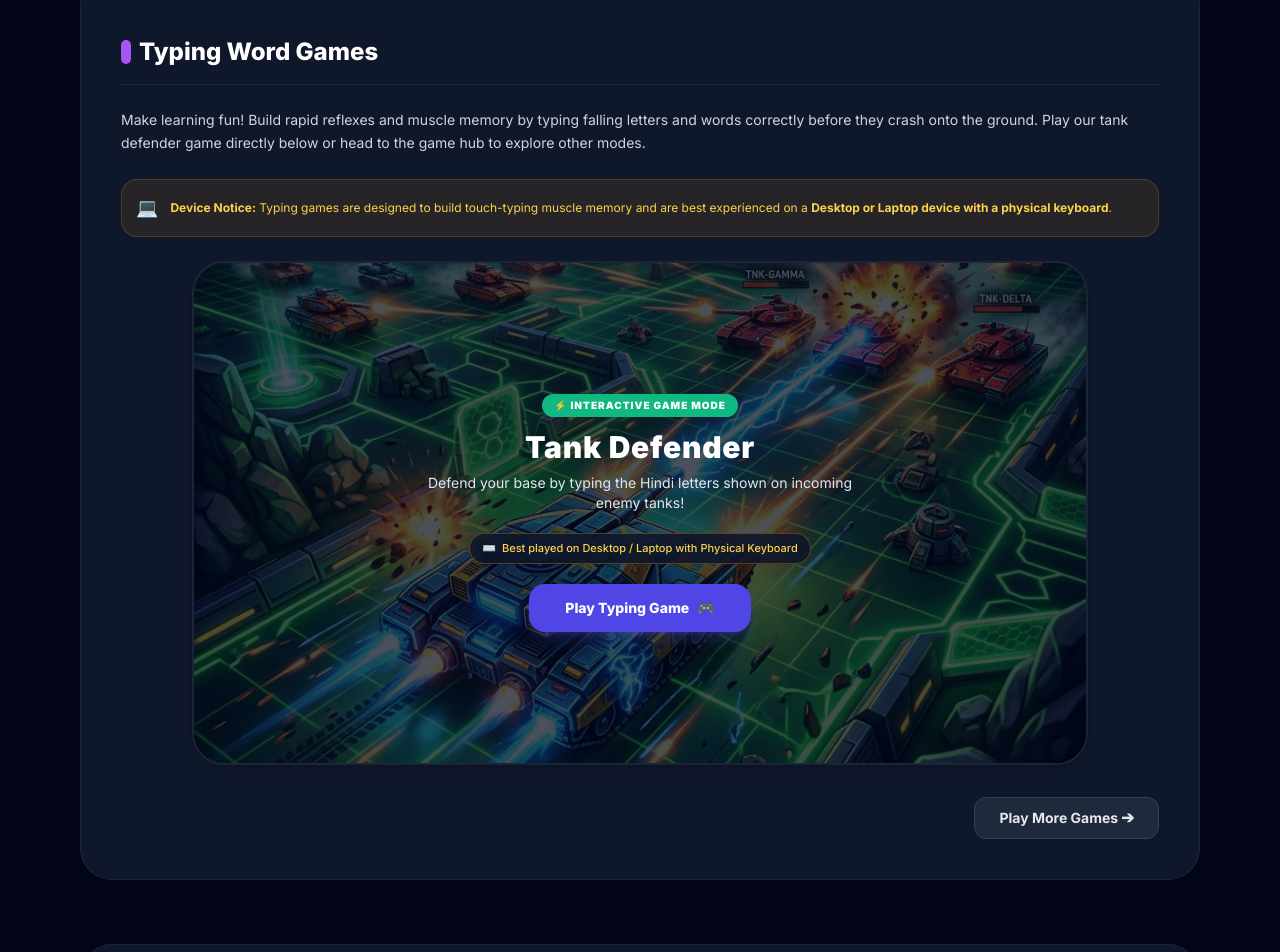
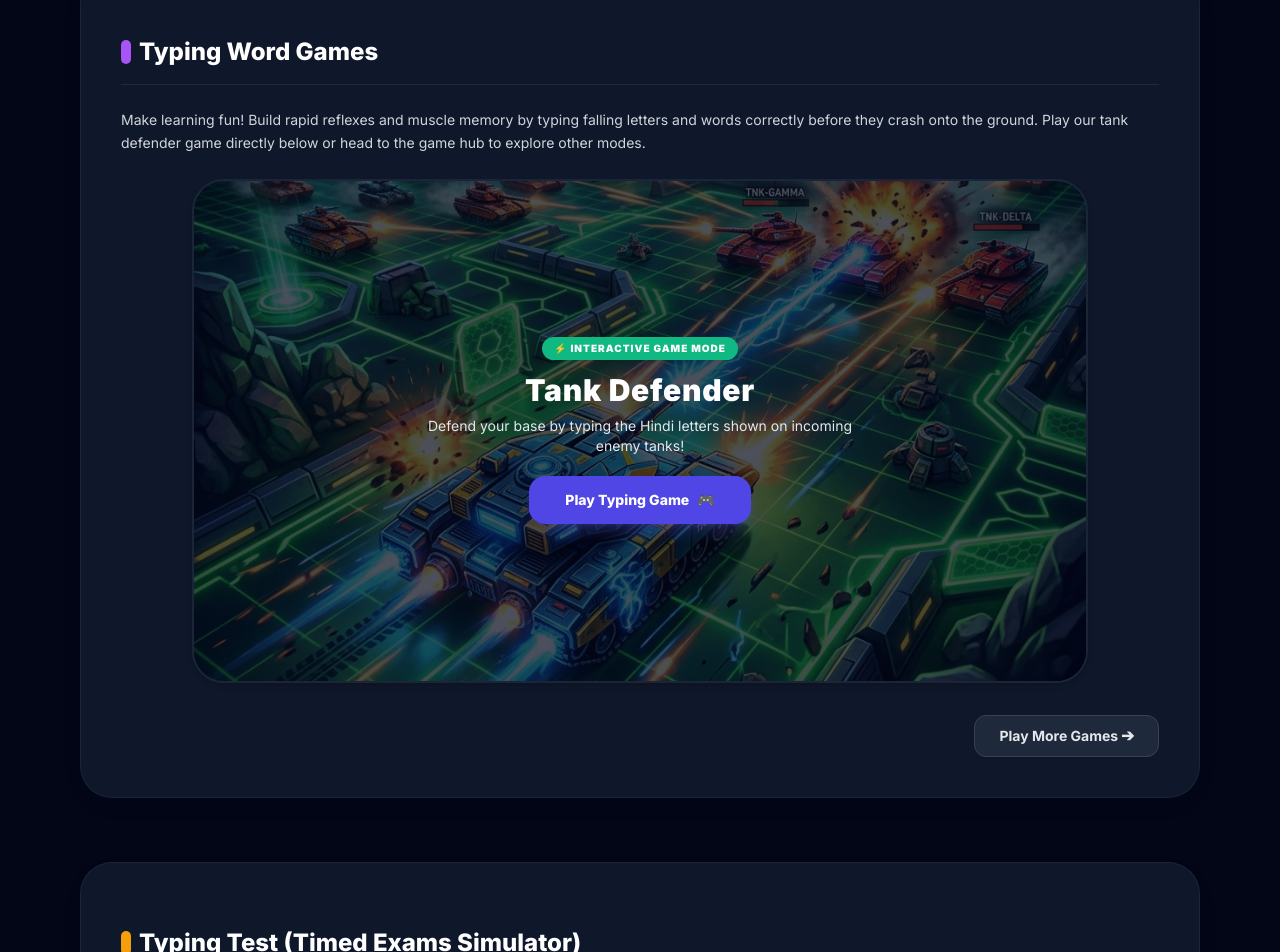
Before and after one commit to therohitbiruli/typehindi, a Next.js app: page / in a window 1280 px wide. Shown: the part 3718-4670 px from the top of the page. Built offline with nearby package versions, Linux system fonts and the light colour scheme.

Commit message:
fix(ui): Hide desktop keyboard notices on desktop screens and display only on mobile/tablet

```diff
--- a/src/app/game/page.tsx
+++ b/src/app/game/page.tsx
@@ -84,8 +84,8 @@ export default function GameHubPage() {
           </Link>
         </div>
 
-        {/* Desktop Keyboard Notice */}
-        <div className="inline-flex items-center gap-2 px-4 py-2 rounded-2xl bg-amber-500/10 border border-amber-500/20 text-amber-300 text-xs max-w-xl mx-auto text-center">
+        {/* Mobile-only Keyboard Notice */}
+        <div className="inline-flex md:hidden items-center gap-2 px-4 py-2 rounded-2xl bg-amber-500/10 border border-amber-500/20 text-amber-300 text-xs max-w-xl mx-auto text-center">
           <span>💻</span>
           <span><strong>Device Notice:</strong> Typing games are best experienced on a Desktop or Laptop with a physical keyboard.</span>
         </div>
--- a/src/app/page.tsx
+++ b/src/app/page.tsx
@@ -388,8 +388,8 @@ export default function Homepage() {
               Make learning fun! Build rapid reflexes and muscle memory by typing falling letters and words correctly before they crash onto the ground. Play our tank defender game directly below or head to the game hub to explore other modes.
             </p>
 
-            {/* Desktop Keyboard Notice Banner */}
-            <div className="flex items-start sm:items-center gap-3 p-3.5 rounded-2xl bg-amber-500/10 border border-amber-500/20 text-amber-700 dark:text-amber-300 text-xs">
+            {/* Mobile-only Keyboard Notice Banner */}
+            <div className="flex md:hidden items-start sm:items-center gap-3 p-3.5 rounded-2xl bg-amber-500/10 border border-amber-500/20 text-amber-700 dark:text-amber-300 text-xs">
               <span className="text-lg flex-shrink-0">💻</span>
               <p className="leading-relaxed">
                 <strong>Device Notice:</strong> Typing games are designed to build touch-typing muscle memory and are best experienced on a <strong>Desktop or Laptop device with a physical keyboard</strong>.
--- a/src/components/HomepageGame.tsx
+++ b/src/components/HomepageGame.tsx
@@ -39,8 +39,8 @@ export function HomepageGame() {
           Defend your base by typing the Hindi letters shown on incoming enemy tanks!
         </p>
 
-        {/* Desktop Device / Keyboard Instruction */}
-        <div className="inline-flex items-center gap-1.5 px-3 py-1.5 rounded-full bg-slate-900/90 border border-amber-500/30 text-amber-300 text-[11px] font-medium mb-5 shadow-sm">
+        {/* Mobile-only Keyboard Instruction */}
+        <div className="inline-flex md:hidden items-center gap-1.5 px-3 py-1.5 rounded-full bg-slate-900/90 border border-amber-500/30 text-amber-300 text-[11px] font-medium mb-5 shadow-sm">
           <span>⌨️</span>
           <span>Best played on Desktop / Laptop with Physical Keyboard</span>
         </div>
```
